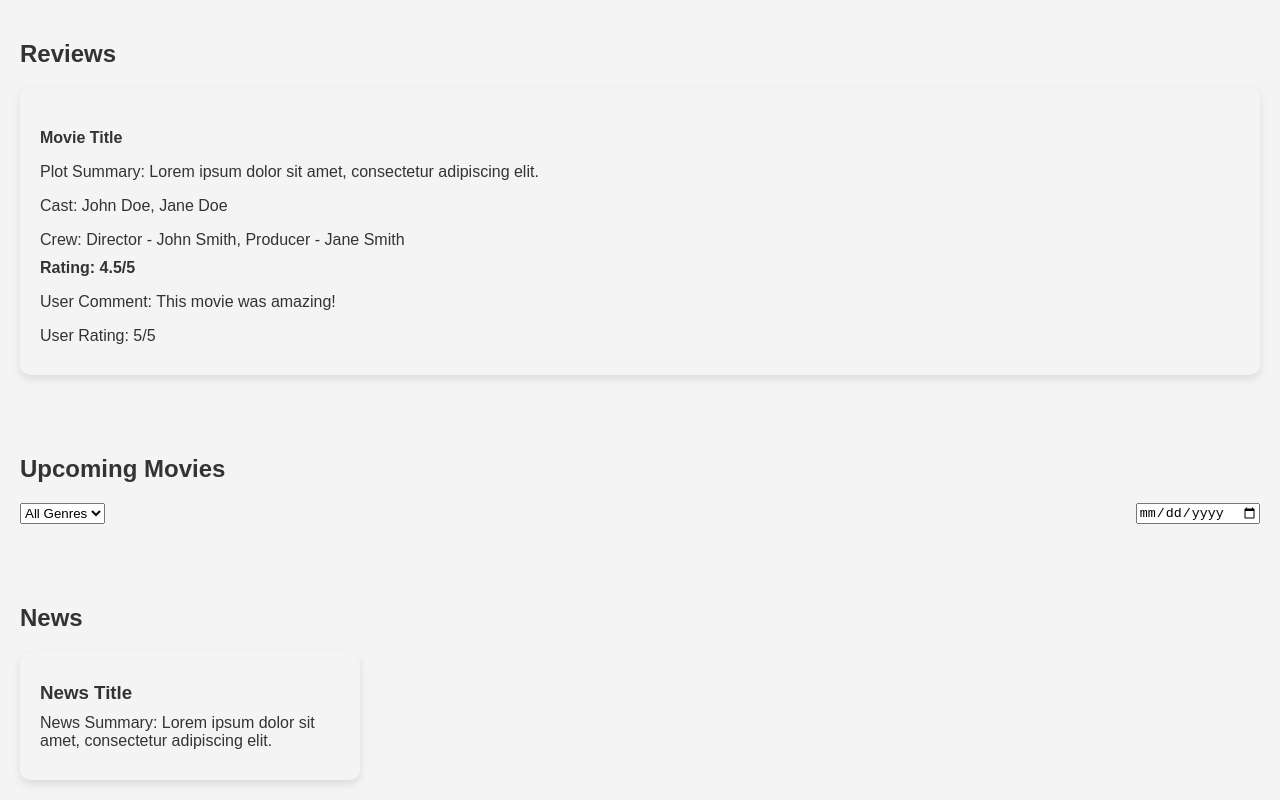
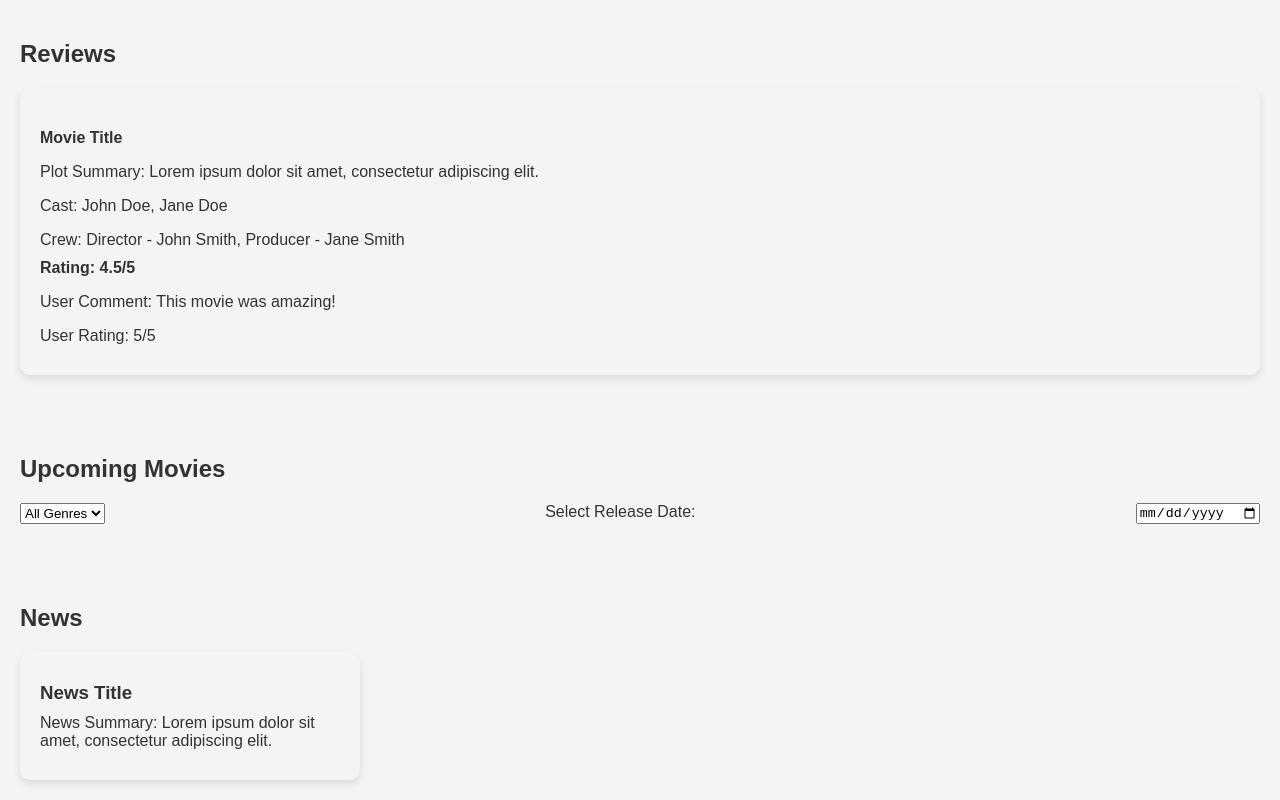
Before and after one commit to kusumadama/Movie-Reviews-Error-fixing-phind, a plain HTML site: page index.html in a window 1280 px wide. Shown: the part 406-1206 px from the top of the page. Drawn offline with Linux system fonts and the light colour scheme.

Commit message:
Fixed 2 issuess

```diff
--- a/index.html
+++ b/index.html
@@ -254,6 +254,7 @@
                     <option value="comedy">Comedy</option>
                     <!-- Add more genres as needed -->
                 </select>
+                <label for="date-filter">Select Release Date:</label>
                 <input type="date" id="date-filter">
             </div>
             <div id="upcoming-movies-list">
```
